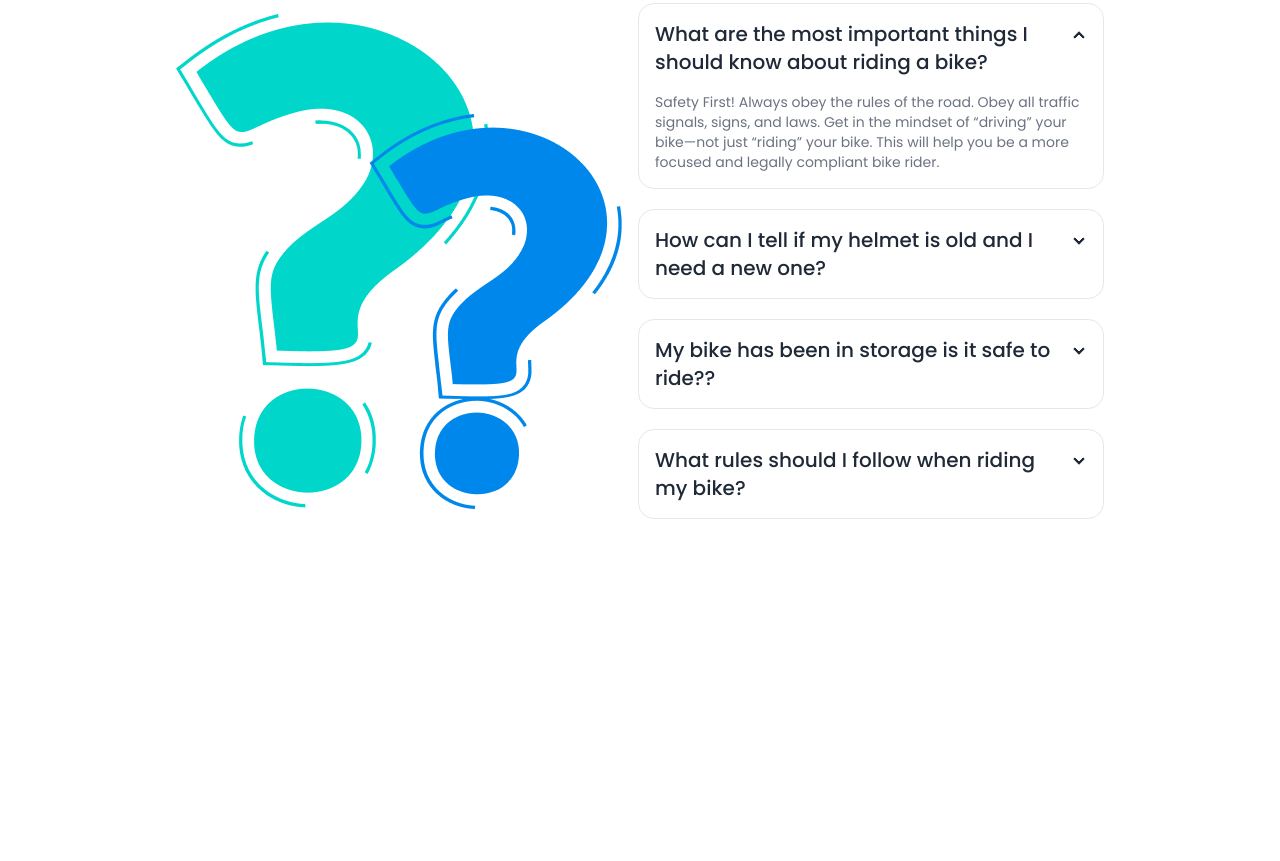
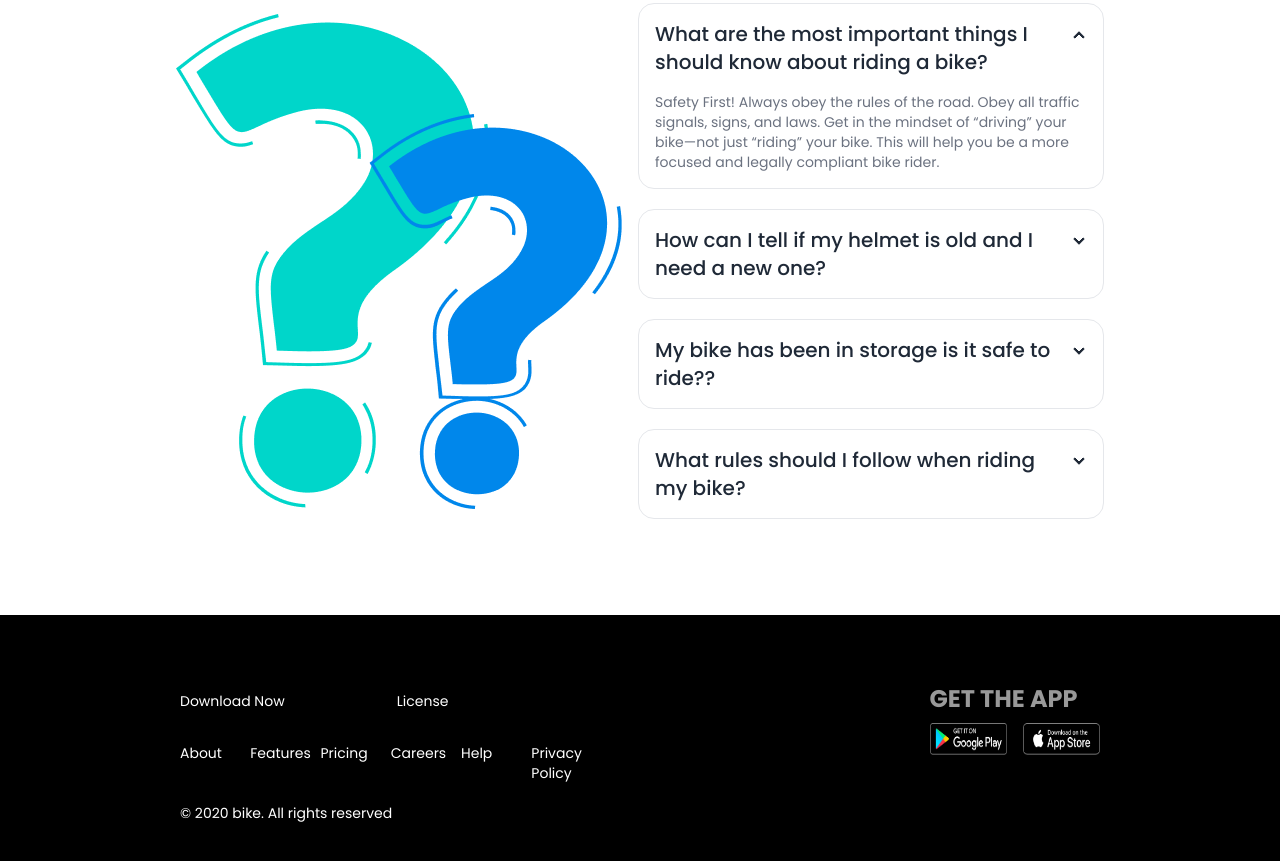
Before and after one commit to YousufOO7/Bike-Zone, a plain HTML site: page index.html in a window 1280 px wide. Shown: the part 2445-3306 px from the top of the page. Before the commit the page ends 3028 px from the top, so only its background shows below. Drawn offline with nearby package versions, Linux system fonts and the light colour scheme.

Commit message:
added Footer section

```diff
--- a/index.html
+++ b/index.html
@@ -392,6 +392,41 @@
       </main>
 
       <!-- Footer section -->
-       <footer></footer>
+      <footer class="footer bg-black text-white mt-20">
+       <div class="flex p-5 md:mx-40 lg:mx-40 md:my-12">
+        <div class="my-2 ">
+          <!-- box 1 -->
+           <div class="grid md:grid-cols-2 gap-3 mb-8">
+            <p><a href="#">Download Now</a></p>
+            <p><a href="#">License</a></p>
+           </div>
+           <!-- box 2 -->
+            <div class="grid grid-cols-2 lg:grid-cols-6  mb-5">
+              <p> <a href="#">About</a></p>
+              <p><a href="#">Features</a></p>
+              <p><a href="#">Pricing</a></p>
+              <p><a href="#">Careers</a></p>
+              <p><a href="#">Help</a></p>
+              <p><a href="#">Privacy Policy</a></p>
+            </div>
+            <!-- box 3 -->
+             <div>
+              <p>© 2020 bike. All rights reserved</p>
+             </div>
+        </div>
+        <nav class="lg:ml-80">
+          <h3 class="footer-title text-2xl">Get the App</h3>
+          <div class="grid grid-flow-col gap-4">
+            <a>
+             <img class="h-8" src="./images/others/android.png" alt="">
+            </a>
+            <a>
+              <img class="h-8" src="./images/others/ios.png" alt="">
+            </a>
+
+          </div>
+        </nav>
+       </div>
+      </footer>
 </body>
 </html>
```
